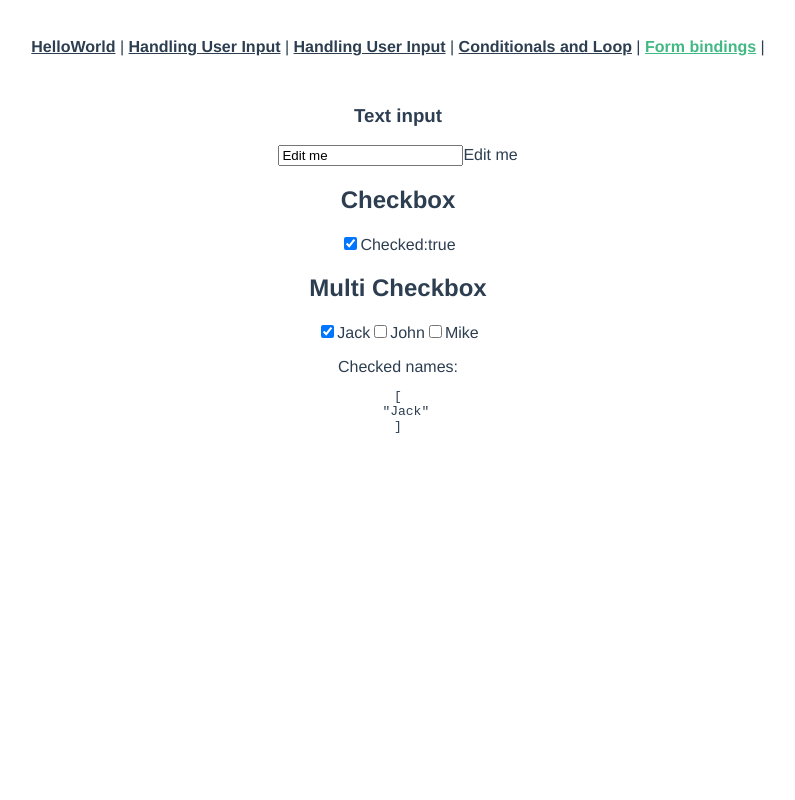
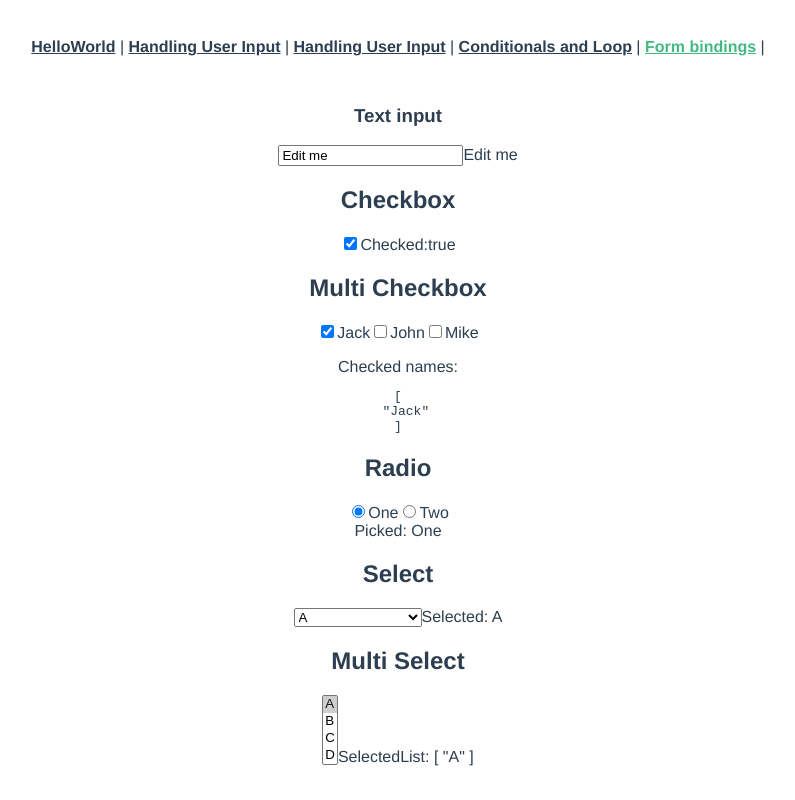
Before and after one commit to huanhust1998/vue-example, a Vue app: page /form-binding in a window 1280 px wide. Shown: the whole page, without its empty margins (242-1037 px from the left). Built offline with nearby package versions, Linux system fonts and the light colour scheme.

Commit message:
update form binding

```diff
--- a/src/views/FormBindingView.vue
+++ b/src/views/FormBindingView.vue
@@ -32,4 +32,31 @@
     <p>Checked names:
     <pre>{{ checkedNameList }}</pre>
     </p>
+
+    <h2>Radio</h2>
+    <input type="radio" id="one" value="One" v-model="picked">
+    <label for="One">One</label>
+    <input type="radio" id="two" value="Two" v-model="picked">
+    <label for="Two">Two</label>
+    <br>
+    <span>Picked: {{ picked }}</span>
+
+    <h2>Select</h2>
+    <select v-model="selected">
+        <option disabled value="">Please select one</option>
+        <option>A</option>
+        <option>B</option>
+        <option>C</option>
+        <option>D</option>
+    </select>
+    <span>Selected: {{ selected }}</span>
+
+    <h2>Multi Select</h2>
+    <select v-model="multiSelectedList" multiple>
+        <option>A</option>
+        <option>B</option>
+        <option>C</option>
+        <option>D</option>
+    </select>
+    <span>SelectedList: {{ multiSelectedList }}</span>
 </template>
```
